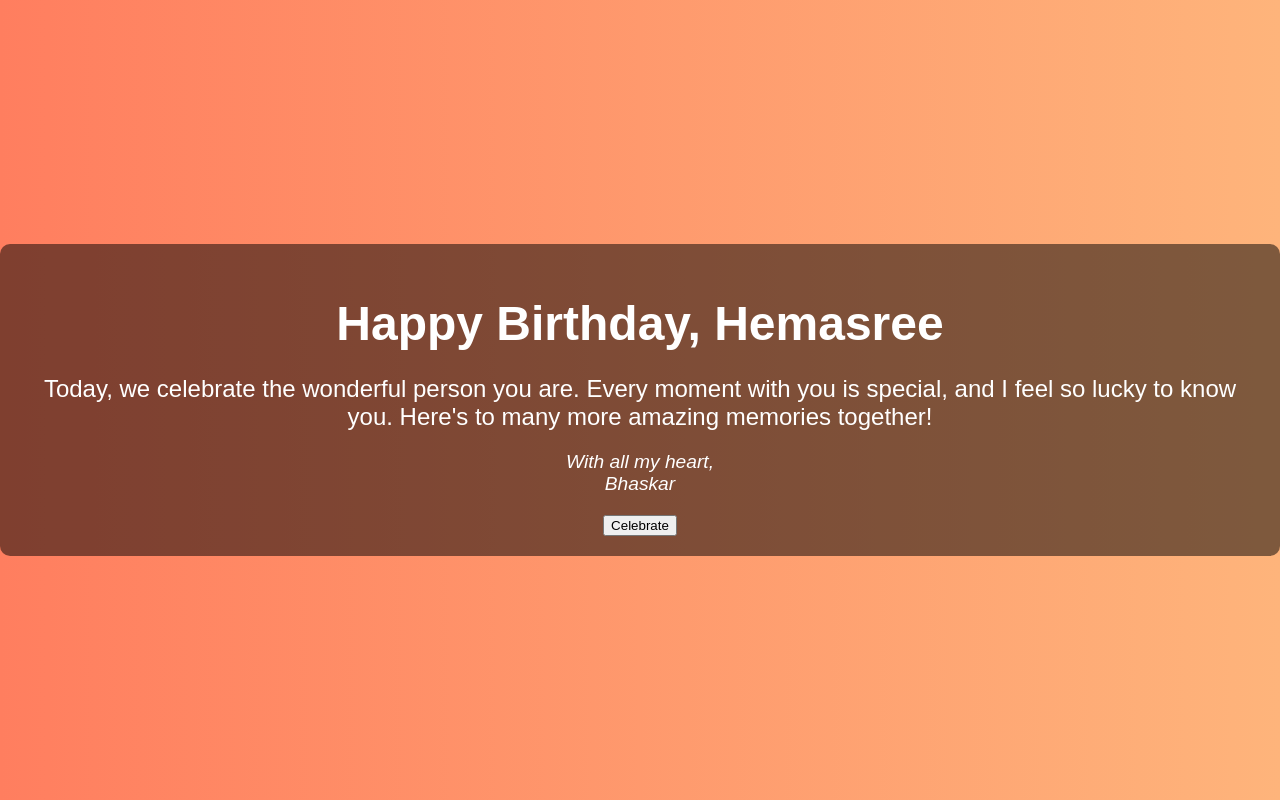
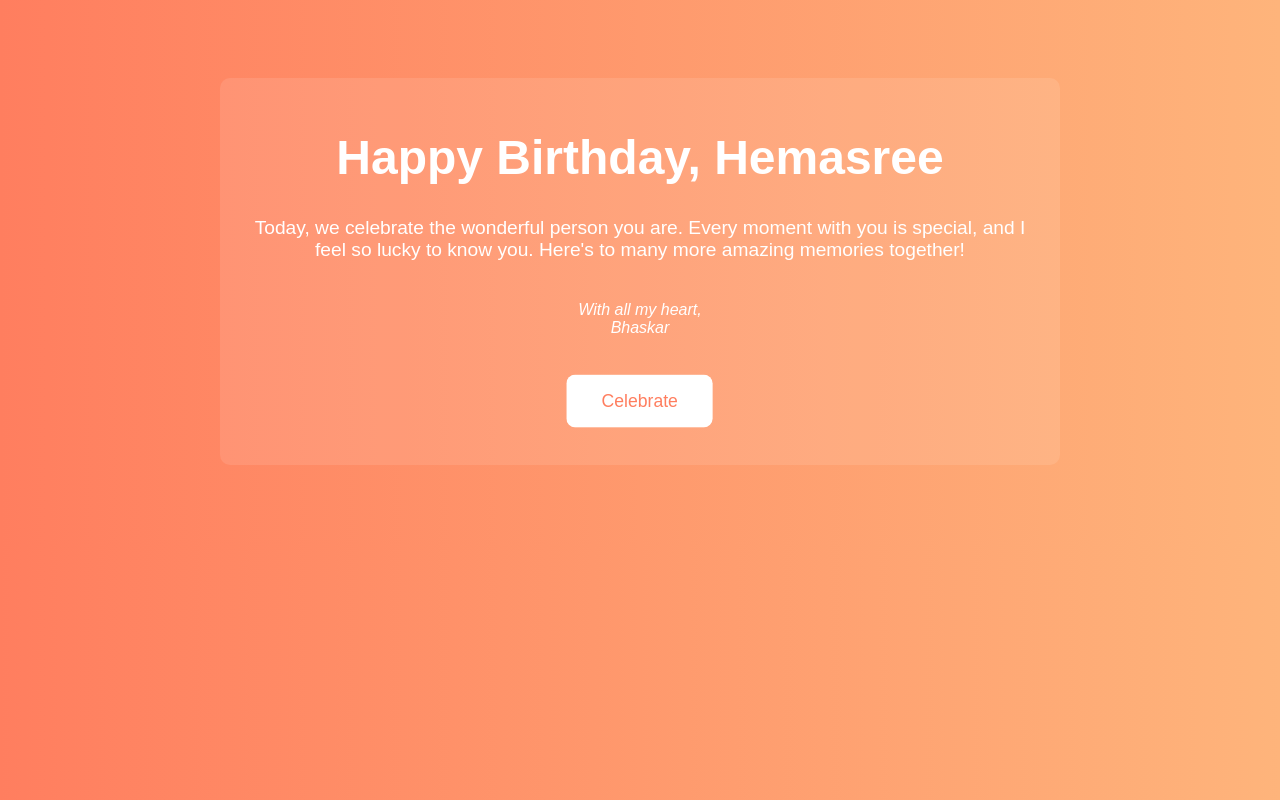
Before and after one commit to Bhaskar2603/Wishes, a plain HTML site: page index.html in a window 1280 px wide. Drawn offline with nearby package versions, Linux system fonts and the light colour scheme.

Commit message:
Update styles.css

```diff
--- a/styles.css
+++ b/styles.css
@@ -1,33 +1,97 @@
+/* styles.css */
+
 body {
-    margin: 0;
-    padding: 0;
+    background: linear-gradient(to right, #ff7e5f, #feb47b);
     font-family: 'Arial', sans-serif;
-    background: linear-gradient(to right, #ff7e5f, #feb47b);
-    display: flex;
-    justify-content: center;
-    align-items: center;
-    height: 100vh;
     color: #fff;
-}
-
-.container {
     text-align: center;
-    background: rgba(0, 0, 0, 0.5);
-    padding: 20px;
-    border-radius: 10px;
+    padding: 50px;
 }
 
 h1 {
     font-size: 3em;
-    margin-bottom: 20px;
+    animation: fadeIn 2s ease-in-out;
 }
 
-.message {
-    font-size: 1.5em;
-    margin-bottom: 20px;
+p {
+    font-size: 1.2em;
+    margin: 20px 0;
+    animation: slideIn 3s ease-in-out;
 }
 
 .from {
-    font-size: 1.2em;
+    font-size: 1em;
     font-style: italic;
+    margin-top: 40px;
 }
+
+button {
+    background-color: #fff;
+    border: none;
+    color: #ff7e5f;
+    padding: 15px 32px;
+    text-align: center;
+    text-decoration: none;
+    display: inline-block;
+    font-size: 1em;
+    margin: 20px 2px;
+    cursor: pointer;
+    border-radius: 8px;
+    animation: pulse 2s infinite;
+}
+
+@keyframes fadeIn {
+    from {
+        opacity: 0;
+    }
+    to {
+        opacity: 1;
+    }
+}
+
+@keyframes slideIn {
+    from {
+        transform: translateY(100px);
+    }
+    to {
+        transform: translateY(0);
+    }
+}
+
+@keyframes pulse {
+    0% {
+        transform: scale(1);
+    }
+    50% {
+        transform: scale(1.1);
+    }
+    100% {
+        transform: scale(1);
+    }
+}
+
+.container {
+    background: rgba(255, 255, 255, 0.1);
+    border-radius: 10px;
+    padding: 20px;
+    margin: 20px auto;
+    display: inline-block;
+    max-width: 800px;
+    animation: grow 1s ease-in-out;
+}
+
+@keyframes grow {
+    from {
+        transform: scale(0.8);
+    }
+    to {
+        transform: scale(1);
+    }
+}
+
+.quote {
+    font-size: 1em;
+    font-style: italic;
+    margin: 10px 0;
+    animation: fadeIn 4s ease-in-out;
+}
```
